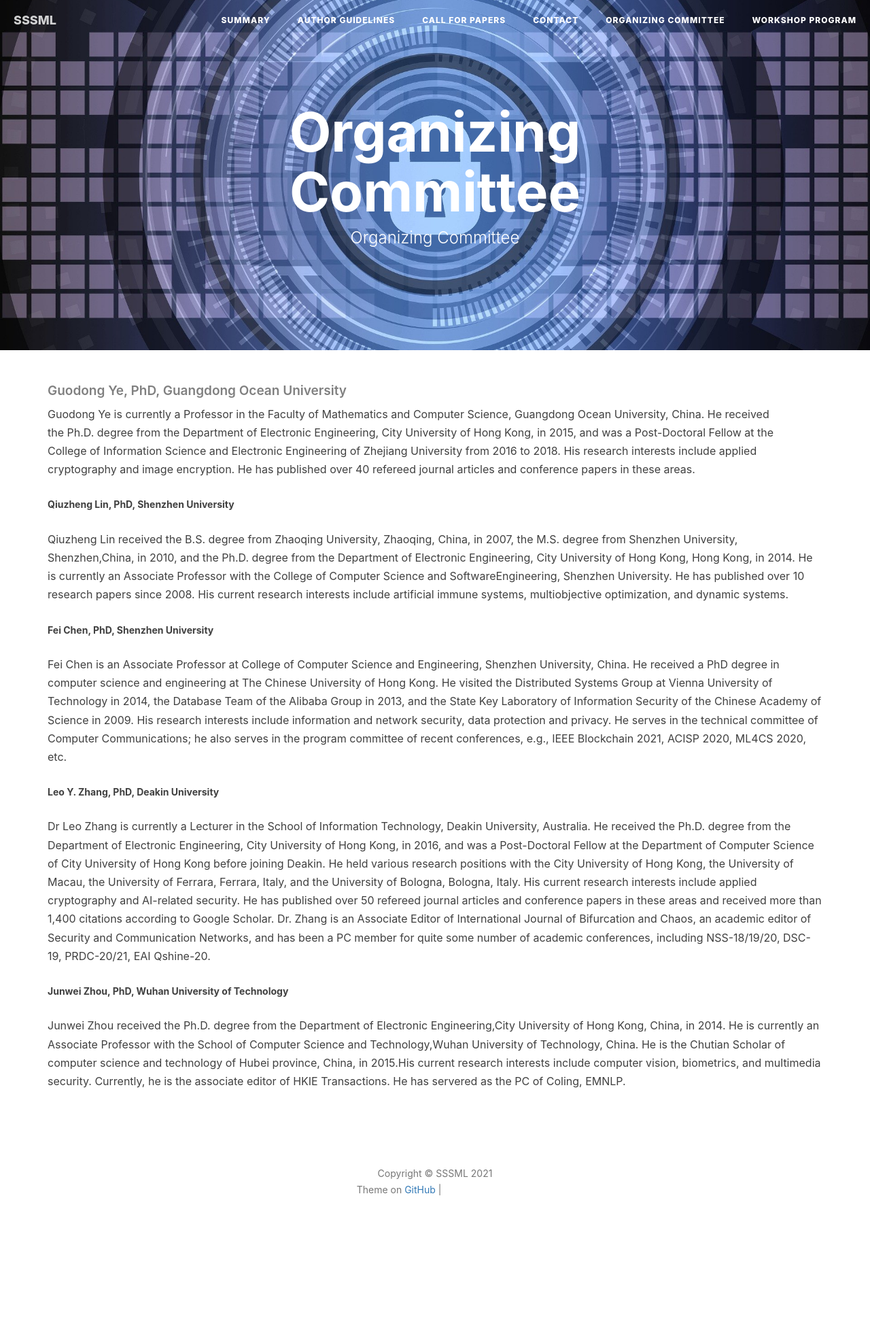
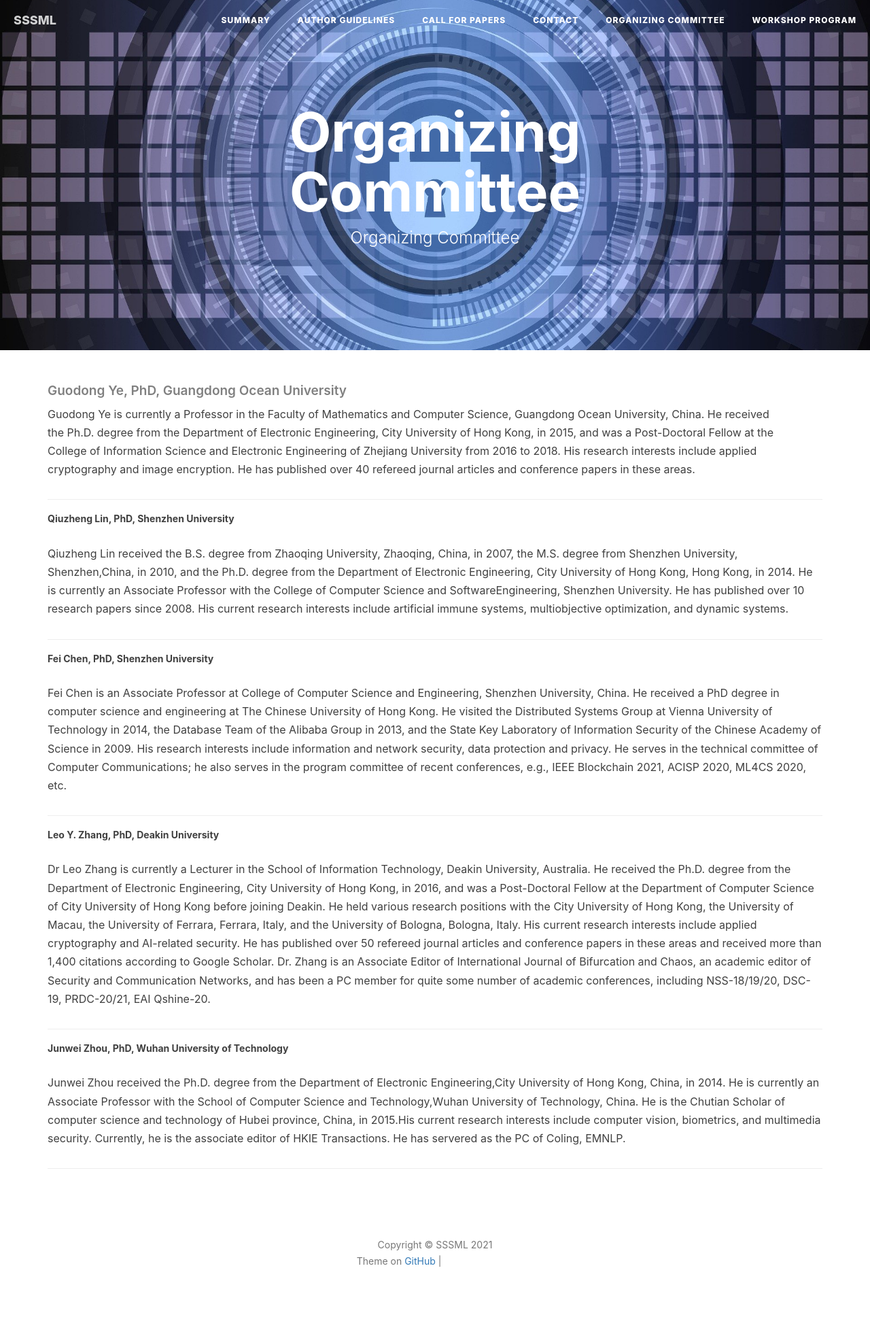
Before and after one commit to Gahory/SSSML2021, a Jekyll site: the page built from Organizing Committee.html, in a window 1280 px wide. Shown: the whole page at 68% size. Built offline with Jekyll 4.4.1, drawn with Linux system fonts in a browser that asks for light colours; nearby versions of some CDN libraries; comment, search, counter and statistics services are not loaded; before the commit the page ends 1854 px from its top, so only the background shows below that; grey boxes are pictures that could not be loaded.

Commit message:
Update Organizing Committee.html

```diff
--- a/Organizing Committee.html
+++ b/Organizing Committee.html
@@ -16,7 +16,7 @@ header-img: "img/post-bg-desk.jpg"
         Science and Electronic Engineering of Zhejiang University from 2016 to 2018. His research interests include applied cryptography and image encryption.
         He has published over 40 refereed journal articles and conference papers in these areas. </p>
     </div>
-
+    <hr>
 
     <div>
     <h5>Qiuzheng Lin, PhD, Shenzhen University</h5>
@@ -27,7 +27,7 @@ header-img: "img/post-bg-desk.jpg"
         He has published over 10 research papers since 2008. His current research interests include artificial immune systems, multiobjective
         optimization, and dynamic systems. </p>
     </div>
-
+    <hr>
 
     <h5>Fei Chen, PhD, Shenzhen University</h5>
 
@@ -37,7 +37,7 @@ header-img: "img/post-bg-desk.jpg"
         Academy of Science in 2009. His research interests include information and network security, data protection and privacy. He serves in the
         technical committee of Computer Communications; he also serves in the program committee of recent conferences, e.g., IEEE Blockchain 2021,
         ACISP 2020, ML4CS 2020, etc. </p>
-
+    <hr>
 
     <h5>Leo Y. Zhang, PhD, Deakin University</h5>
 
@@ -49,7 +49,7 @@ header-img: "img/post-bg-desk.jpg"
         and received more than 1,400 citations according to Google Scholar. Dr. Zhang is an Associate Editor of International Journal of Bifurcation
         and Chaos, an academic editor of Security and Communication Networks, and has been a PC member for quite some number of academic conferences,
         including NSS-18/19/20, DSC-19, PRDC-20/21, EAI Qshine-20.</p>
-
+    <hr>
 
     <h5>Junwei Zhou, PhD, Wuhan University of Technology</h5>
 
@@ -57,6 +57,7 @@ header-img: "img/post-bg-desk.jpg"
         an Associate Professor with the School of Computer Science and Technology,Wuhan University of Technology, China. He is the Chutian Scholar of computer
         science and technology of Hubei province, China, in 2015.His current research interests include computer vision, biometrics, and multimedia security.
         Currently, he is the associate editor of HKIE Transactions. He has servered as the PC of Coling, EMNLP.</p>
+    <hr>
 
 
 </div>
```
